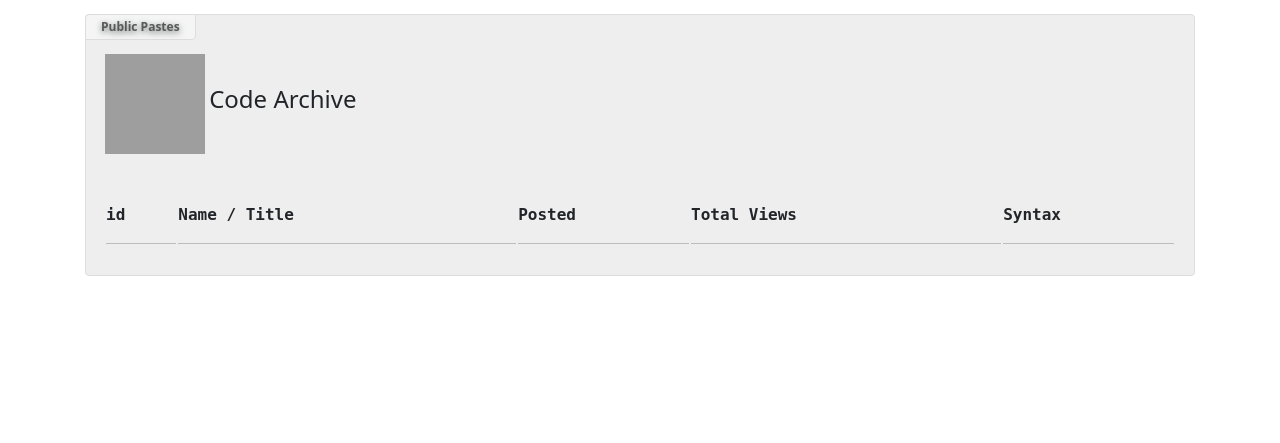
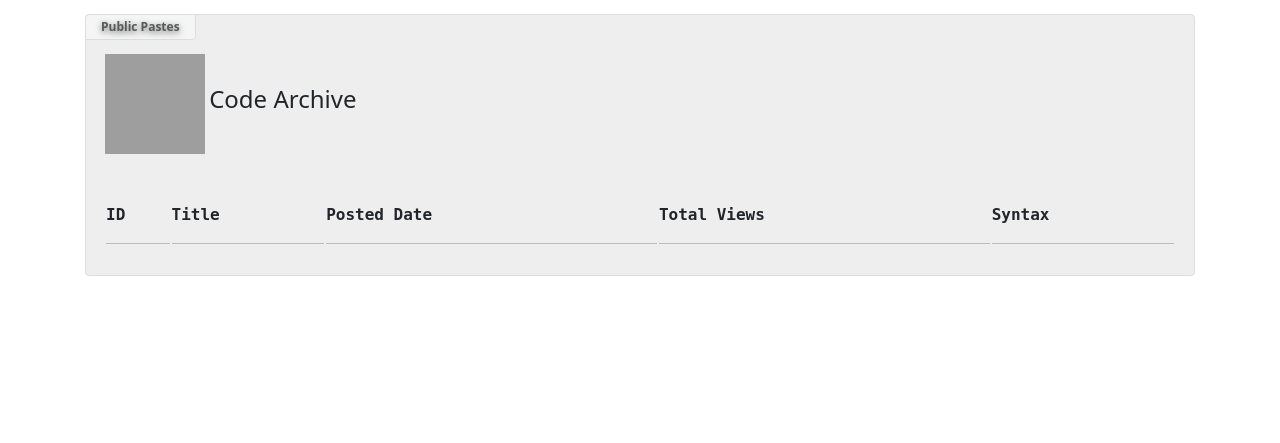
Before and after one commit to jeremystevens/pybin, a Flask app: page /view/ in a window 1280 px wide. Shown: the part 61-504 px from the top of the page. Run offline with Flask 2, Linux system fonts and the light colour scheme; data that the repository does not hold is empty; some libraries are stand-ins or nearby versions; grey boxes are pictures that could not be loaded.

Commit message:
Changed Table Headers in posts.html

```diff
--- a/templates/posts.html
+++ b/templates/posts.html
@@ -86,11 +86,11 @@
                 <Br><Br>
                 <table width="100%" Height="" id="archvie" border="0">
                     <tr id="archive" bgcolor="">
-                        <td nowrap width="25" id=""><span class="whitetext_md"><B>id</B><hr></td>
-                        <td nowrap width="25" id=""><span class="whitetext_md"><B>Name / Title</B><hr></td>
-                        <td nowrap width="25"><span class="whitetext_md"><b>Posted</b><Hr></span></td>
-                        <td nowrap width="25"><span class="whitetext_md"><b>Total Views</b><Hr></span></td>
-                        <td nowrap width="25"><span class="whitetext_md"><b>Syntax</b><hr></span></td>
+                        <td nowrap width="15"><span class="white text_md"><B>ID</B><hr></td>
+                        <td nowrap width="15"><span class="whitetext_md"><B>Title</B><hr></td>
+                        <td nowrap width="15"><span class="whitetext_md"><b>Posted Date</b><Hr></span></td>
+                        <td nowrap width="15"><span class="whitetext_md"><b>Total Views</b><Hr></span></td>
+                        <td nowrap width="15"><span class="whitetext_md"><b>Syntax</b><hr></span></td>
                     </tr>
                     {% for post in posts %}
                     <tr>
```
Also changed, not shown: Changelog.txt.
